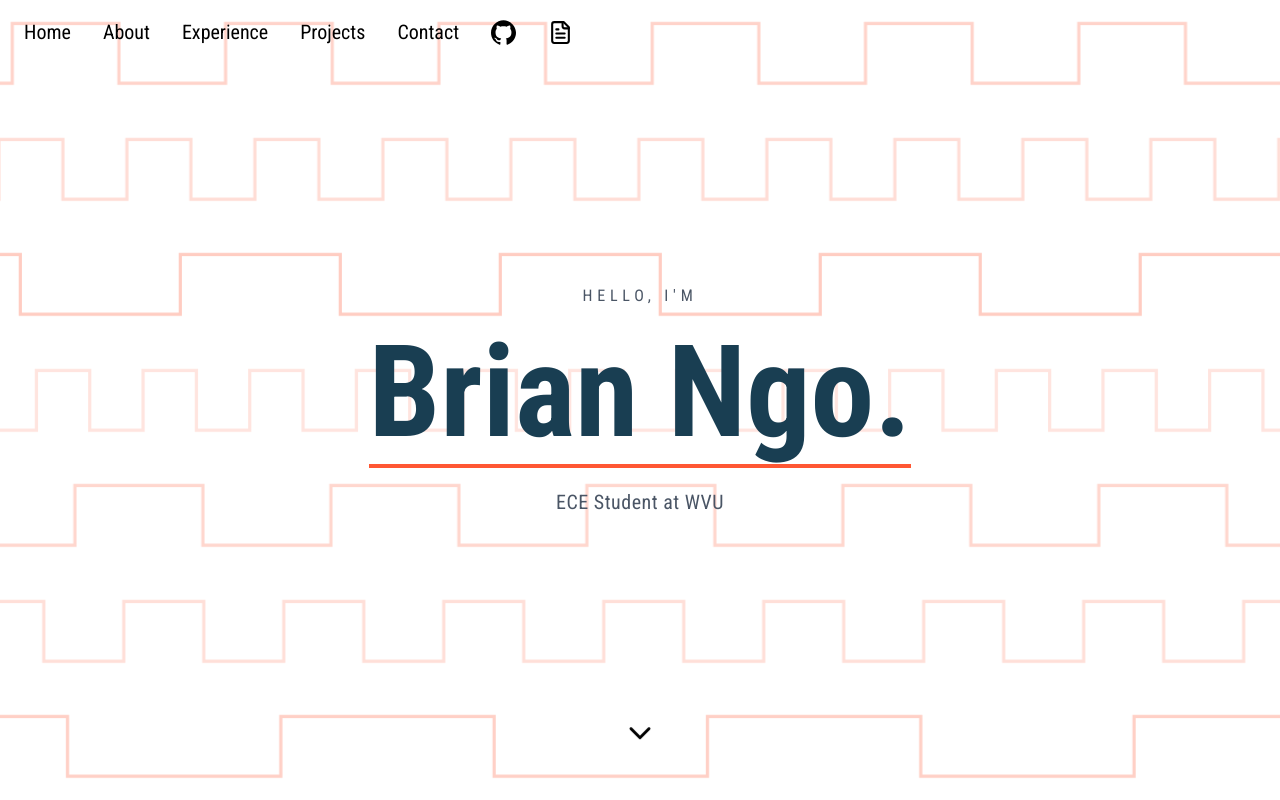
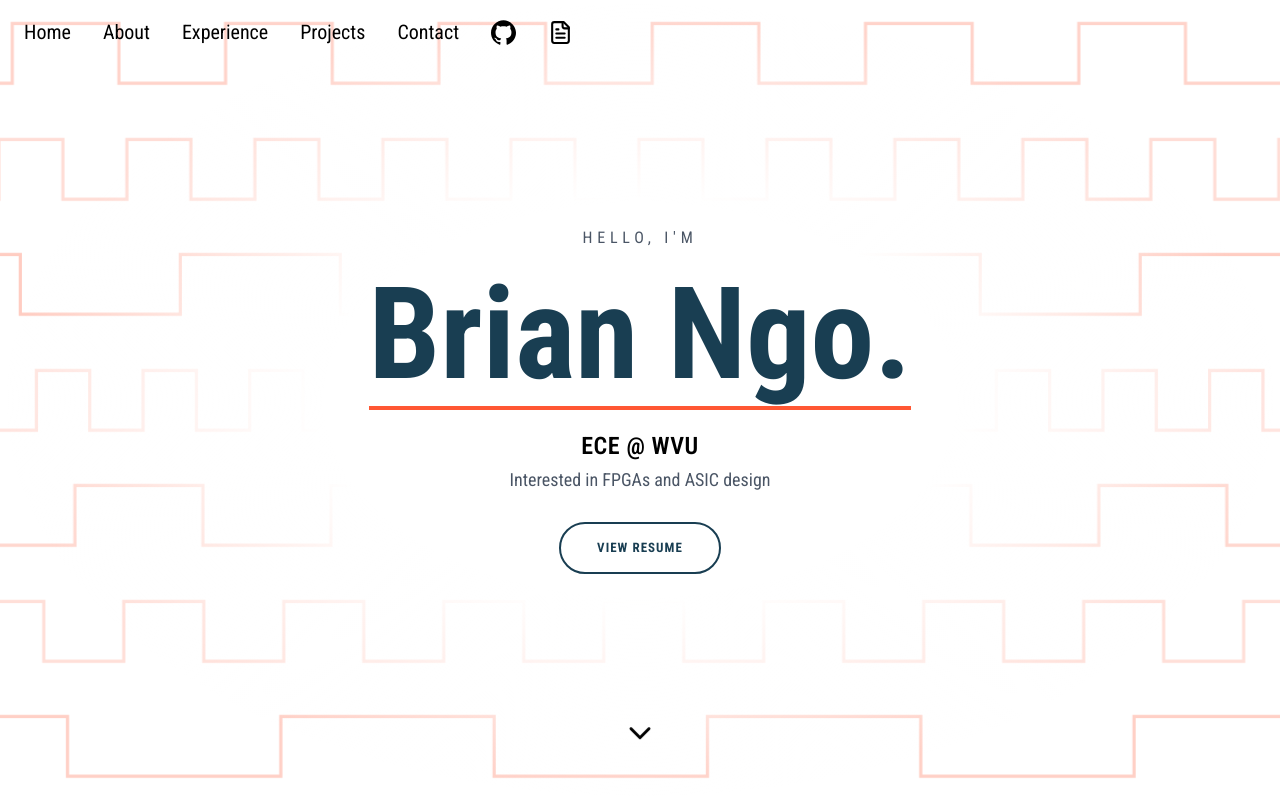
Before and after one commit to BrianCode9/brian-portfolio, a Next.js app: page / in a window 1280 px wide. Shown: the top 800 px of the page. Built offline with nearby package versions, Linux system fonts and the light colour scheme.

Commit message:
Add hero spotlight, ECE @ WVU subtitle, interests, and resume button

```diff
--- a/src/components/section/hero-section.tsx
+++ b/src/components/section/hero-section.tsx
@@ -1,11 +1,18 @@
 import React from "react";
 import { ChevronDown } from "lucide-react";
 import ClockField from "@/components/ui/clock-field";
+import AnimatedButton from "@/components/ui/animatedbutton";
 
 const HeroSection = () => {
   return (
-    <div className="relative flex min-h-screen w-full items-center justify-center overflow-hidden bg-white px-6">
+    <div className="relative flex min-h-svh w-full items-center justify-center overflow-hidden bg-white px-6">
       <ClockField />
+
+      {/* White spotlight that fades the clock lines out behind the name */}
+      <div
+        className="pointer-events-none absolute inset-0 bg-radial from-white from-35% to-transparent to-70%"
+        aria-hidden="true"
+      />
 
       <div className="relative z-10 flex flex-col items-center gap-5 text-center">
         <p className="text-sm tracking-[0.3em] text-gray-600 uppercase md:text-base">
@@ -13,18 +20,32 @@ const HeroSection = () => {
         </p>
 
         <div className="relative inline-block pb-3">
-          <span
-            className="text-suit-teal text-6xl font-bold md:text-8xl lg:text-9xl"
+          <h1
+            className="text-suit-teal text-5xl font-bold sm:text-6xl md:text-8xl lg:text-9xl"
             style={{ fontFamily: "var(--font-display)" }}
           >
             Brian Ngo.
-          </span>
+          </h1>
           <span className="bg-orange-highlight absolute bottom-0 left-0 h-[4px] w-full" />
         </div>
 
-        <p className="text-lg tracking-wide text-gray-600 md:text-xl">
-          ECE Student at WVU
-        </p>
+        <div className="flex flex-col gap-1">
+          <p className="text-lg font-semibold tracking-wide text-black md:text-2xl">
+            ECE @ WVU
+          </p>
+          <p className="text-base text-gray-600 md:text-lg">
+            Interested in FPGAs and ASIC design
+          </p>
+        </div>
+
+        <a
+          href="/documents/brian_ngo_resume.pdf"
+          target="_blank"
+          rel="noopener noreferrer"
+          className="mt-2"
+        >
+          <AnimatedButton variant="white">View Resume</AnimatedButton>
+        </a>
       </div>
 
       <a
```
